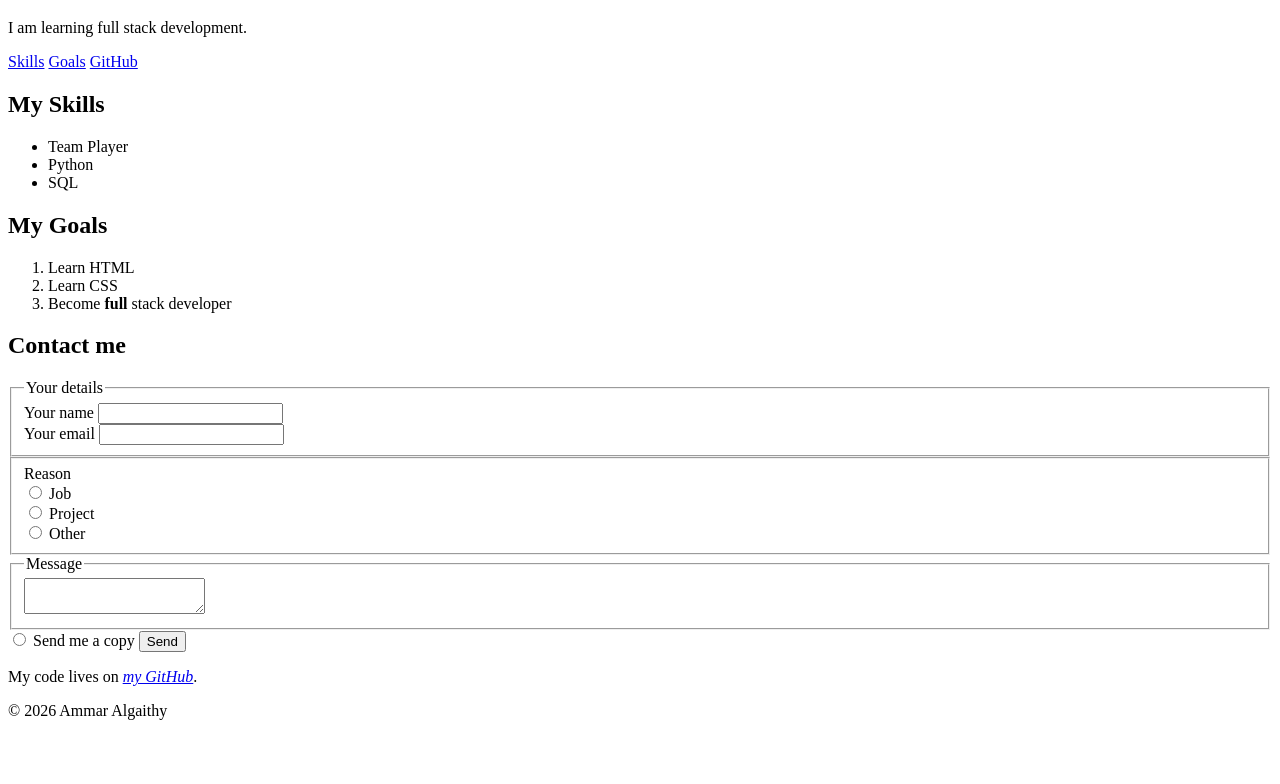
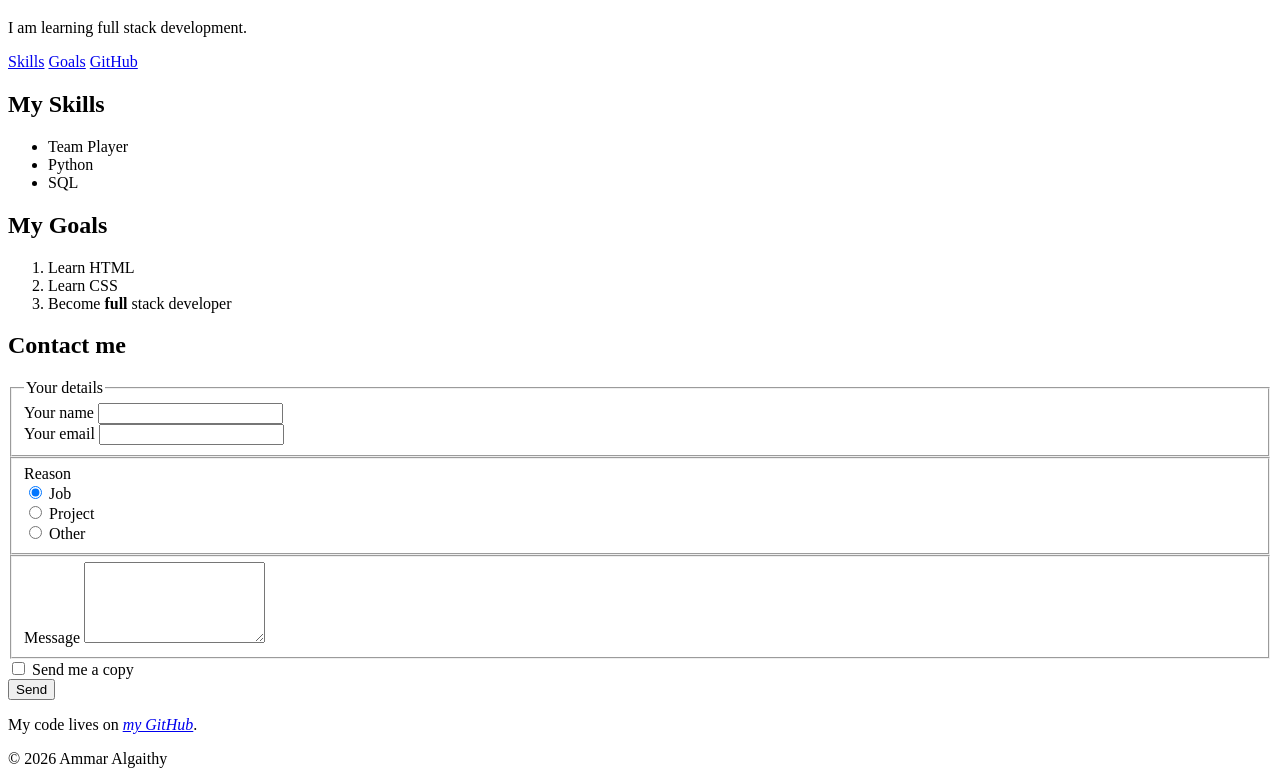
Before and after one commit to Ammar-Algaithy/fullstack-app, a plain HTML site: page index.html in a window 1280 px wide. Shown: the part 373-1157 px from the top of the page. Before the commit the page ends 1109 px from the top, so only its background shows below. Drawn offline with Linux system fonts and the light colour scheme.

Commit message:
Fix the form issues

```diff
--- a/index.html
+++ b/index.html
@@ -38,41 +38,43 @@
                     <fieldset>
                         <legend>Your details</legend>
                         <div>
-                            <lable>Your name</lable>
+                            <label for="name">Your name</label>
                             <input type="text" id="name" name="name" required minlength="3">
                         </div>
                         <div>
-                            <lable>Your email</lable>
+                            <label for="email">Your email</label>
                             <input type="email" id="email" name="email" required>
                         </div>
                     </fieldset>
                     <fieldset>
                         <legned>Reason</legned>
                         <div>
-                            <lable>
-                                <input type="radio" name="reason" id="job">
+                            <label for="job">
+                                <input type="radio" name="reason" id="job" value="job" checked>
                                 Job
-                            </lable>
+                            </label>
                         </div>
                         <div>
-                            <lable>
-                                <input type="radio" name="reason" id="project">
+                            <label for="project">
+                                <input type="radio" name="reason" id="project" value="project">
                                 Project
-                            </lable>
+                            </label>
                         </div>
                         <div>
-                            <lable>
-                                <input type="radio" name="reason" id="other">
+                            <label for="other">
+                                <input type="radio" name="reason" id="other" value="other">
                                 Other
-                            </lable>
+                            </label>
                         </div>
                     </fieldset>
                     <fieldset>
-                        <legend>Message</legend>
-                        <textarea id="message" required maxlength="500"></textarea>
+                        <label for="message">Message</label>
+                        <textarea id="message" name="message" rows="5" required maxlength="500"></textarea>
                     </fieldset>
-                    <input type="radio" name="get-copy" id="get-copy">
-                    <lable>Send me a copy</lable>
+                    <div>
+                        <input type="checkbox" name="get-copy" id="get-copy">
+                        <label>Send me a copy</label>
+                    </div>
                     <button type="submit">Send</button>
                 </form>
             </section>
```
